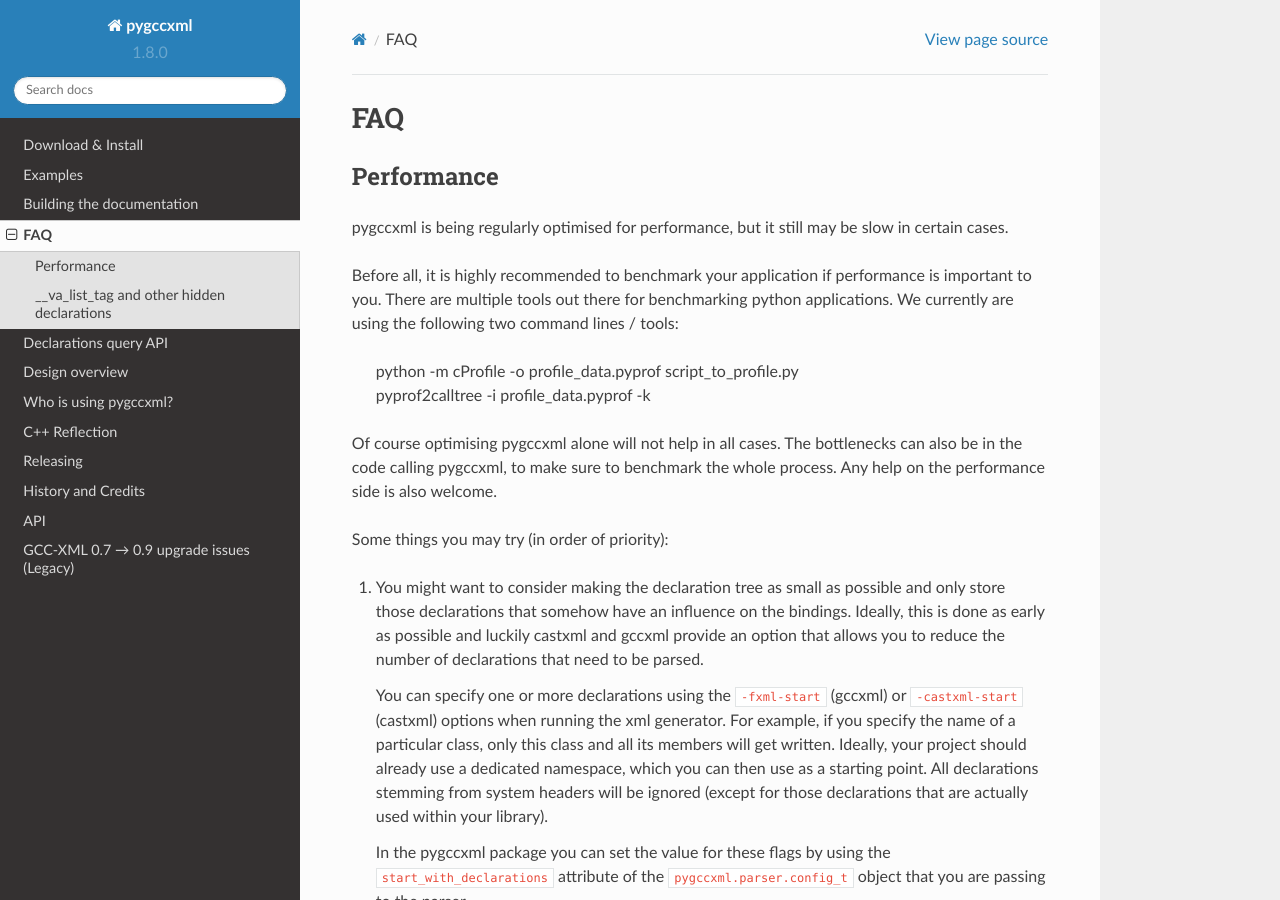
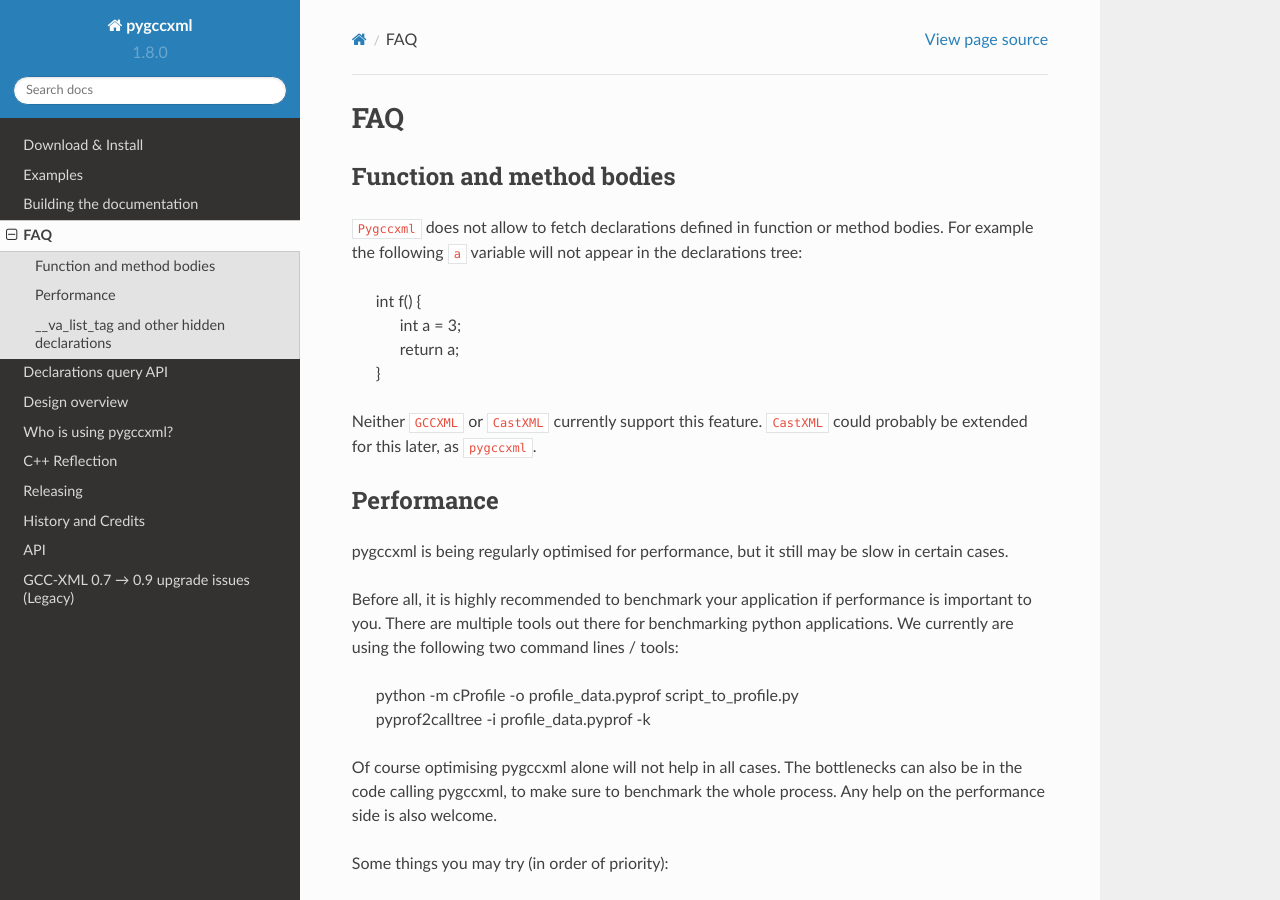
Before and after one commit to CastXML/pygccxml, a Sphinx documentation site: the page built from docs/faq.rst, in a window 1280 px wide and 900 px high. Built offline with Sphinx 7.4.7 and the Read the Docs theme 2.0.0, drawn with Linux system fonts in a browser that asks for light colours.

Commit message:
Add FAQ entry about function and method bodies

```diff
--- a/docs/faq.rst
+++ b/docs/faq.rst
@@ -1,6 +1,20 @@
 FAQ
 ===
 
+Function and method bodies
+--------------------------
+
+``Pygccxml`` does not allow to fetch declarations defined in function or method
+bodies. For example the following ``a`` variable will not appear in
+the declarations tree:
+
+ | int f() {
+ |   int a = 3;
+ |   return a;
+ | }
+
+Neither ``GCCXML`` or ``CastXML`` currently support this feature.
+``CastXML`` could probably be extended for this later, as ``pygccxml``.
 
 Performance
 -----------
```
